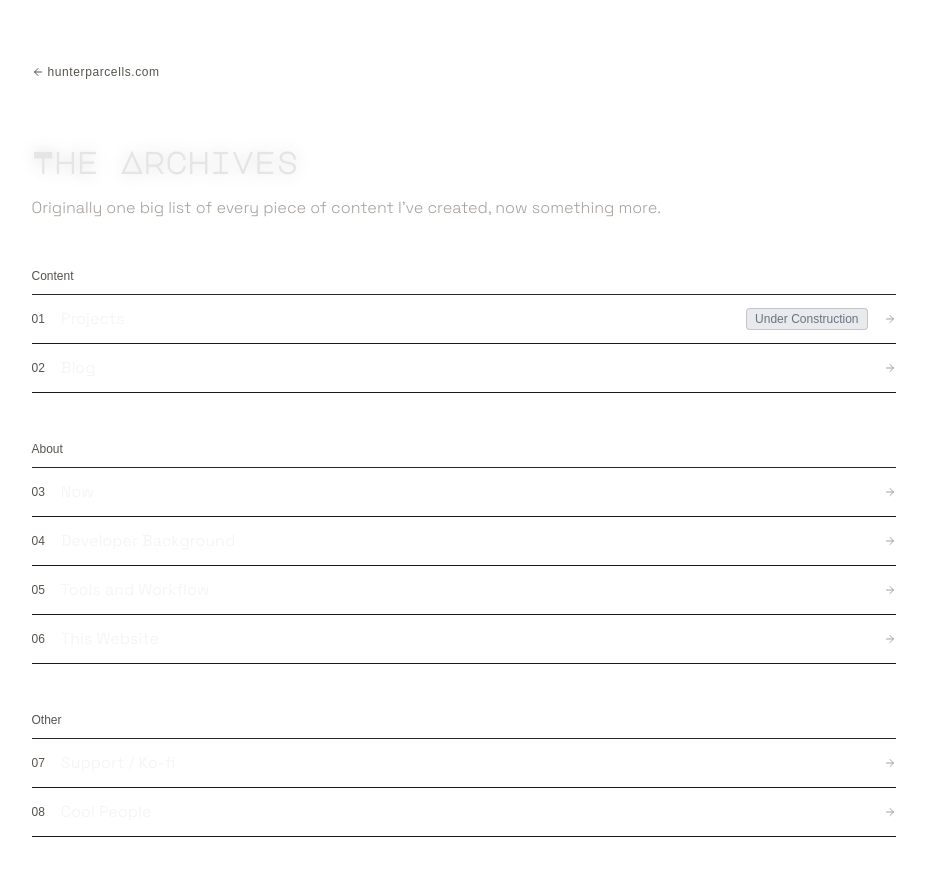
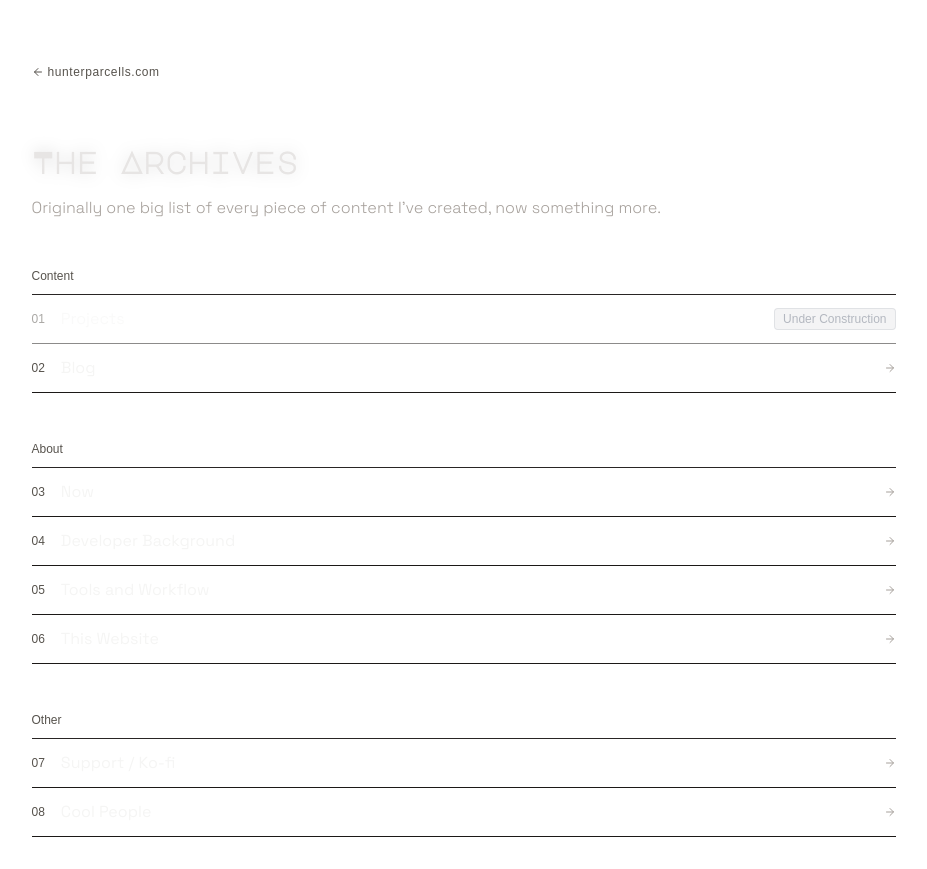
Before and after one commit to hparcells/the-archives, a Next.js app: page / in a window 1280 px wide. Shown: the whole page, without its empty margins (169-1096 px from the left). Built offline with nearby package versions, Linux system fonts and the light colour scheme; a web font is replaced by a local one.

Commit message:
feat: Disable under construction pages.

```diff
--- a/src/app/page.tsx
+++ b/src/app/page.tsx
@@ -5,7 +5,7 @@ import { Chip } from '@/types/types';
 
 interface SectionItem {
   title: string;
-  to: string;
+  to?: string;
   chip?: Chip;
 }
 interface Section {
@@ -17,7 +17,7 @@ const sections: Section[] = [
   {
     title: 'Content',
     items: [
-      { title: 'Projects', to: '/projects', chip: 'under-construction' },
+      { title: 'Projects', chip: 'under-construction' },
       { title: 'Blog', to: 'https://blog.hunterparcells.com/' }
     ]
   },
@@ -59,7 +59,7 @@ function Home() {
               to={item.to}
               number={String(counter++).padStart(2, '0')}
               chip={item.chip}
-              key={item.to}
+              key={item.title}
             />
           ))}
         </HomeSection>
--- a/src/components/HomeSectionItem.tsx
+++ b/src/components/HomeSectionItem.tsx
@@ -12,13 +12,16 @@ function HomeSectionItem({
   chip
 }: {
   title: string;
-  to: string;
+  to?: string;
   number: string;
   chip?: ChipType;
 }) {
-  return (
-    <SmartLink href={to}>
-      <div className='flex items-center justify-between group py-3 border-b border-stone-900'>
+  const isDisabled = chip === 'under-construction';
+
+  const content = (
+    <div
+      className={`flex items-center justify-between py-3 border-b border-stone-900 ${isDisabled ? 'opacity-50 cursor-not-allowed' : 'group'}`}
+    >
       <div className='flex items-center gap-4 min-w-0'>
         <span className='font-(family-name:--font-b612-mono) text-xs text-stone-600 group-hover:text-yellow-500 transition-colors duration-200'>
           {number}
@@ -29,14 +32,17 @@ function HomeSectionItem({
       </div>
       <div className='flex items-center gap-4 shrink-0'>
         {chip && <Chip type={chip} />}
+        {to && !isDisabled && (
           <ArrowRight
             size={12}
             className='text-stone-400 group-hover:text-yellow-500 group-hover:scale-125 transition-all duration-200'
           />
+        )}
       </div>
     </div>
-    </SmartLink>
   );
+
+  return to && !isDisabled ? <SmartLink href={to}>{content}</SmartLink> : content;
 }
 
 export default HomeSectionItem;
```
Lines whose indentation alone changed are shown as unchanged.
